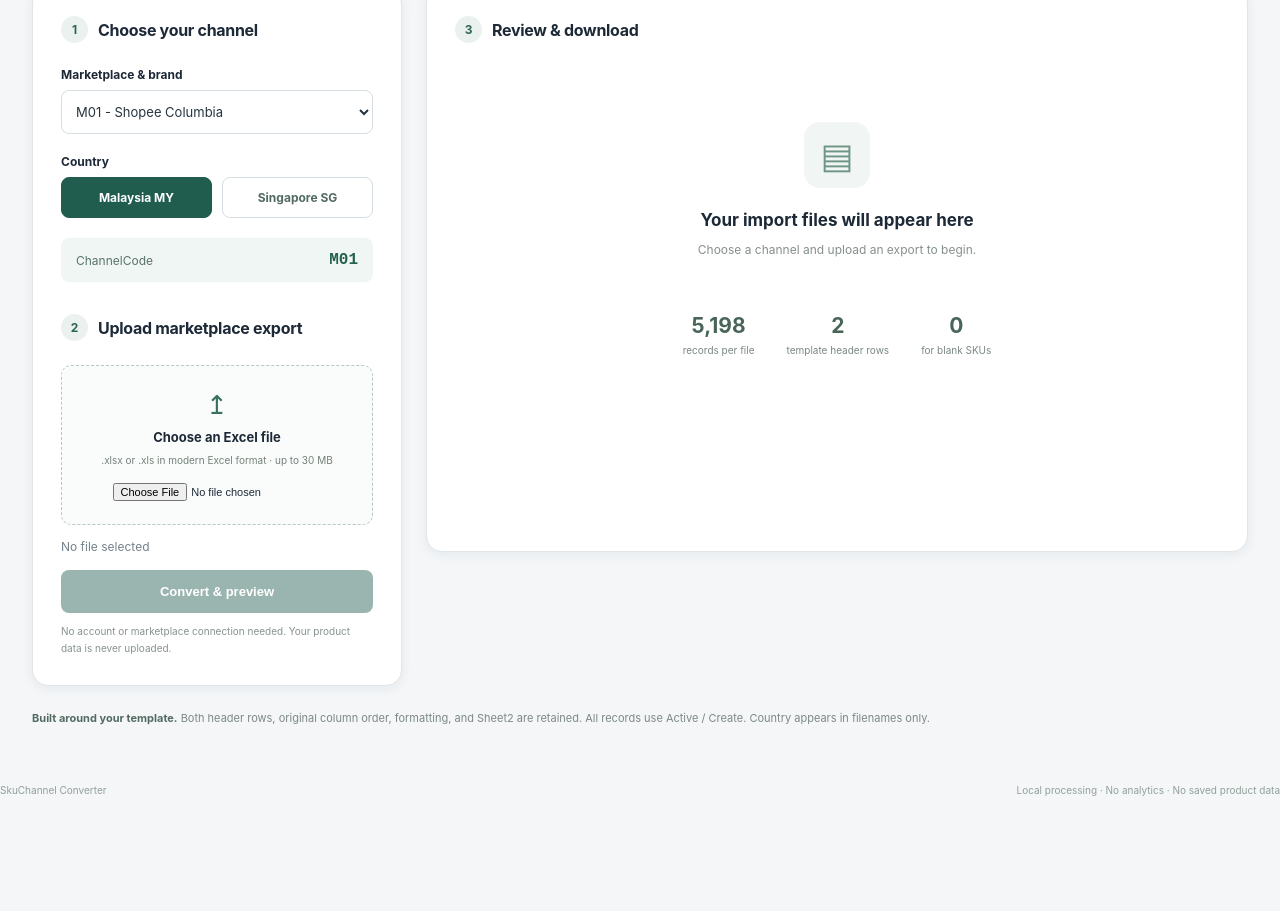
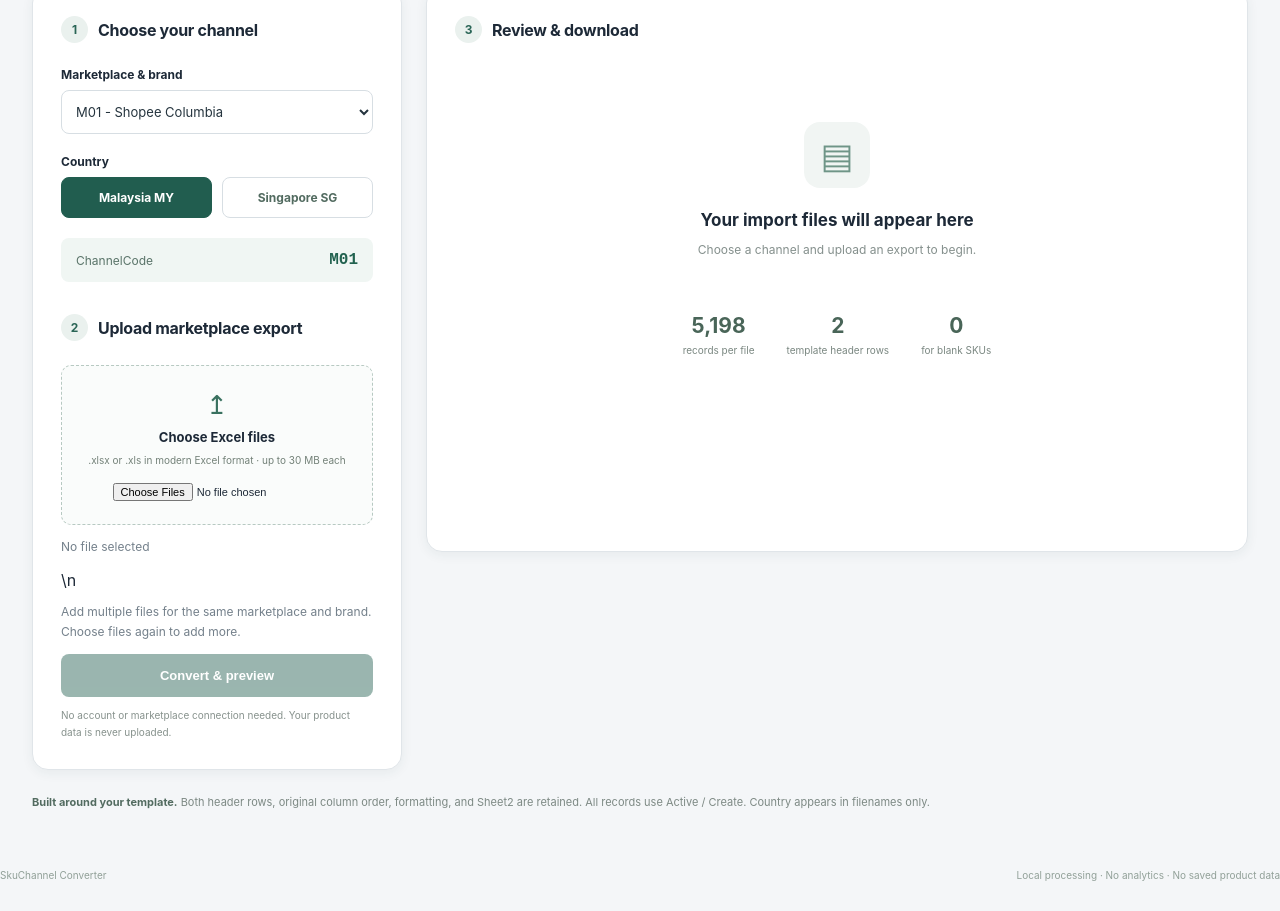
Before and after one commit to ethanraa-lab/skuchannel-converter, a website: page index.html in a window 1280 px wide. Shown: the part 330-1241 px from the top of the page. Before the commit the page ends 1156 px from the top, so only its background shows below. Drawn offline with Linux system fonts and the light colour scheme.

Commit message:
Support multiple uploads and animated red remove buttons

```diff
--- a/index.html
+++ b/index.html
@@ -20,9 +20,9 @@
       </fieldset>
       <div class="channel"><span>ChannelCode</span><strong id="channel-code"></strong></div>
       <div class="section-title second"><span class="step">2</span><h2>Upload marketplace export</h2></div>
-      <label class="upload" for="file"><span class="upload-icon">↥</span><strong>Choose an Excel file</strong><span>.xlsx or .xls in modern Excel format · up to 30 MB</span><input id="file" type="file" accept=".xlsx,.xls"></label>
+      <label class="upload" for="file"><span class="upload-icon">↥</span><strong>Choose Excel files</strong><span>.xlsx or .xls in modern Excel format · up to 30 MB each</span><input id="file" type="file" accept=".xlsx,.xls" multiple></label>
       <p id="file-name" class="muted">No file selected</p>
-      <div id="sheet-container" hidden><label for="sheet">Worksheet</label><select id="sheet"></select></div>
+      <div id="file-list" aria-label="Uploaded files"></div>\n      <p class="muted">Add multiple files for the same marketplace and brand. Choose files again to add more.</p>
       <button id="convert" class="primary" disabled>Convert & preview</button>
       <p class="footnote">No account or marketplace connection needed. Your product data is never uploaded.</p>
     </section>
```
